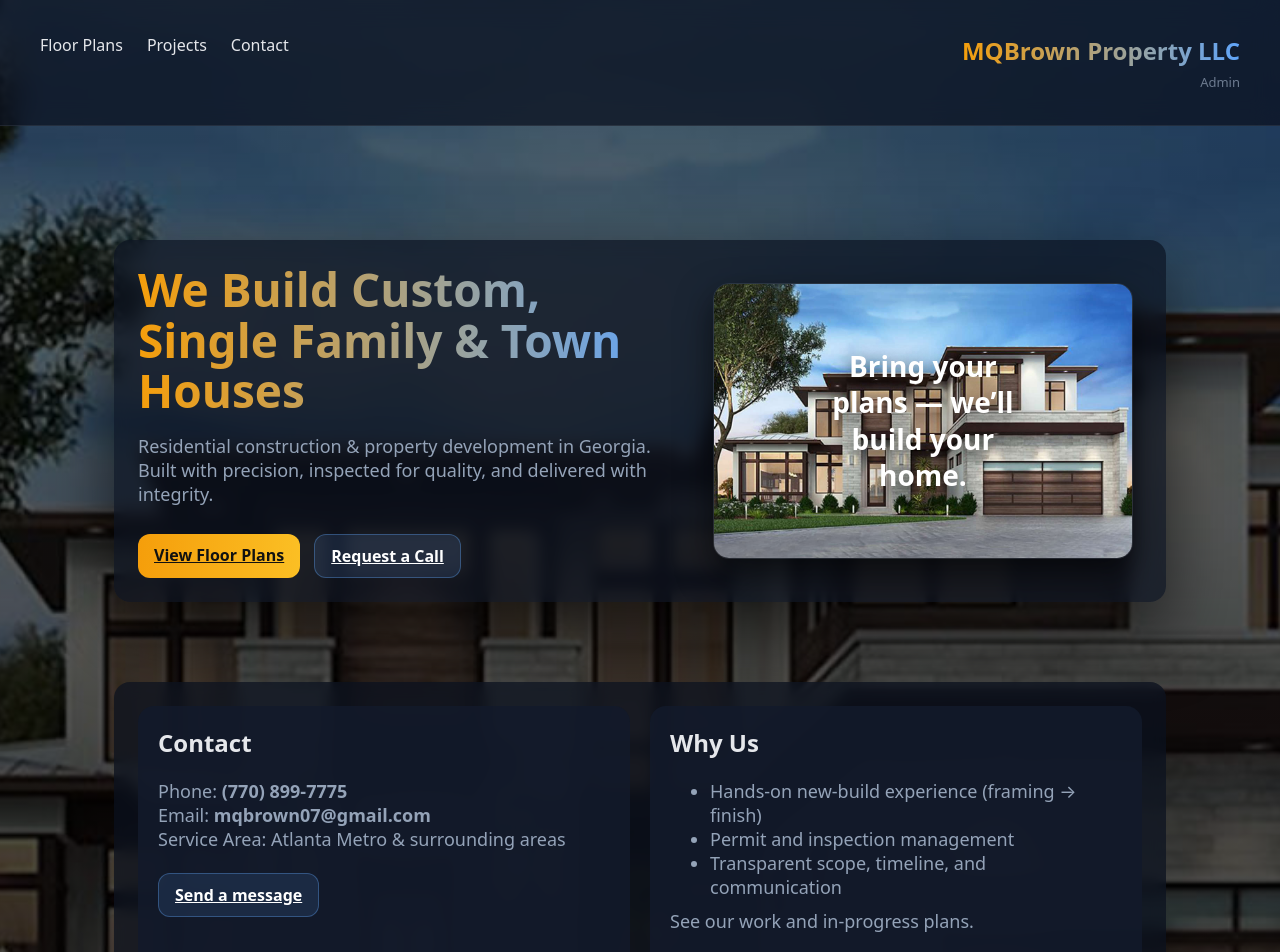
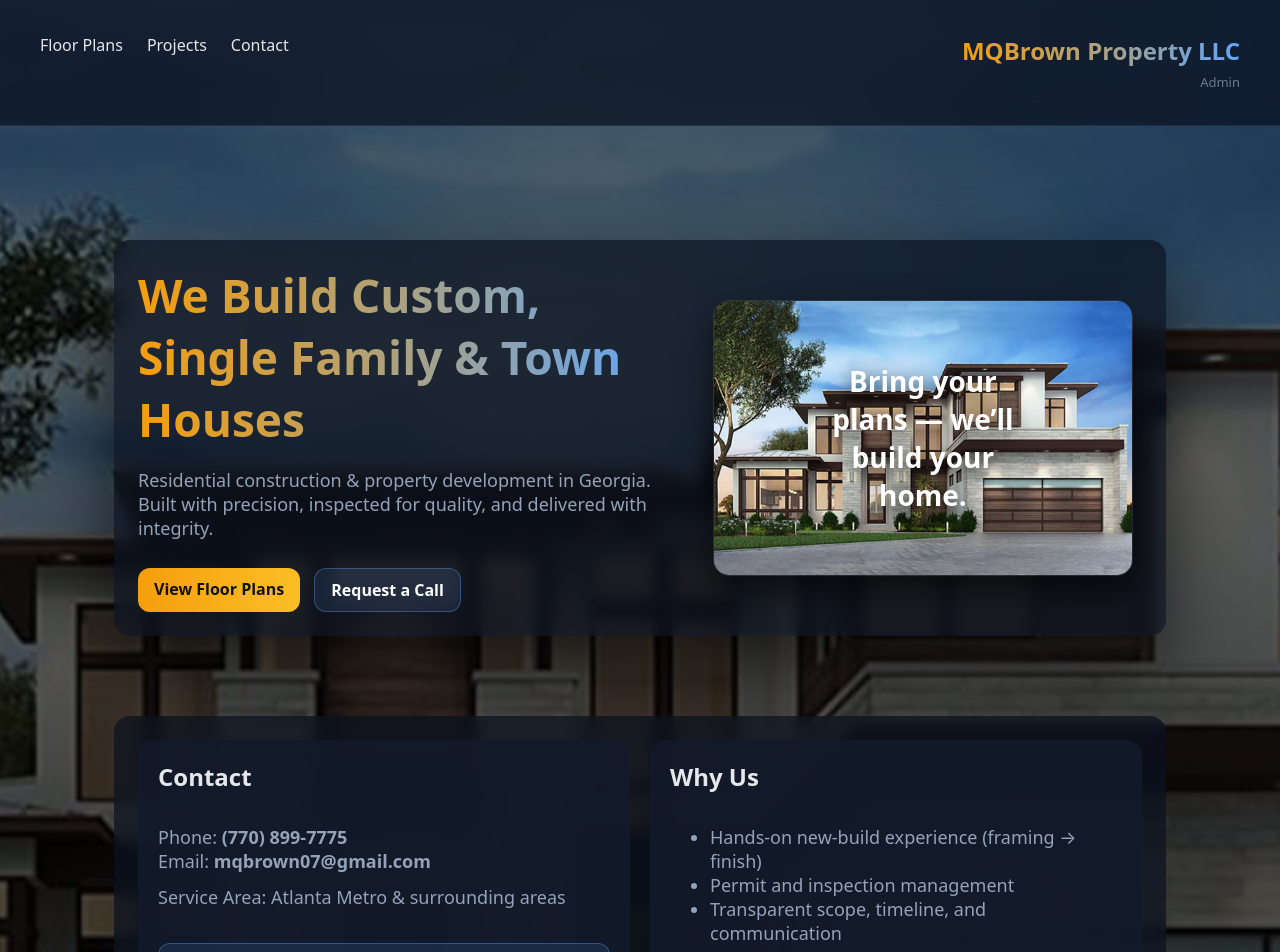
Before and after one commit to MQBrown/MelWebsiteRepo, a React (Vite) app: page / in a window 1280 px wide. Shown: the top 952 px of the page. Built offline with nearby package versions, Linux system fonts and the light colour scheme.

Commit message:
Refactor styles in src/styles.css
Refactor CSS styles for consistency and readability.

```diff
--- a/src/styles.css
+++ b/src/styles.css
@@ -7,9 +7,7 @@
   --brand2:#60a5fa;
 }
 
-* {
-  box-sizing:border-box;
-}
+*{ box-sizing:border-box; }
 
 body{
   margin:0;
@@ -47,7 +45,6 @@ body{
   border-bottom:1px solid rgba(255,255,255,.08);
 }
 
-/* LEFT MENU */
 .links{
   display:flex;
   gap:24px;
@@ -104,7 +101,7 @@ body{
   backdrop-filter: blur(10px);
   background: rgba(20,30,50,0.55);
 
-  box-shadow:0 30px 70px rgba(0,0,0,.6);
+  box-shadow: 0 30px 70px rgba(0,0,0,.6);
 }
 
 .hero-split{
@@ -141,7 +138,6 @@ body{
   box-shadow:0 15px 35px rgba(0,0,0,.6);
 }
 
-/* BIG TEXT OVER IMAGE */
 .hero-overlay-text{
   position:absolute;
   top:50%;
@@ -151,7 +147,6 @@ body{
   text-align:center;
   font-size:28px;
   font-weight:800;
-  line-height:1.3;
 
   max-width:280px;
   color:#fff;
@@ -163,7 +158,6 @@ body{
 .h1{
   font-size:46px;
   font-weight:900;
-  line-height:1.1;
   margin:0;
 
   background: linear-gradient(90deg, #f59e0b, #60a5fa);
@@ -174,7 +168,6 @@ body{
 .sub{
   font-size:18px;
   color:var(--muted);
-  max-width:520px;
   margin:0 0 10px;
 }
 
@@ -185,15 +178,19 @@ body{
   flex-wrap:wrap;
 }
 
+/* ✅ REMOVED LINK LOOK FROM BUTTONS */
 .btn{
+  display:inline-block;
   padding:10px 16px;
   border-radius:12px;
   font-weight:700;
   border:none;
   cursor:pointer;
 
+  text-decoration:none;     /* ✅ removes underline */
+  color:#111;               /* ✅ prevents blue/purple */
+
   background: linear-gradient(90deg, #f59e0b, #fbbf24);
-  color:#111;
 }
 
 .btn:hover{
@@ -201,8 +198,8 @@ body{
 }
 
 .btn.secondary{
+  color:#fff;
   background: rgba(96,165,250,.12);
-  color:#fff;
   border:1px solid rgba(96,165,250,.35);
 }
 
@@ -233,6 +230,15 @@ body{
   background: rgba(18,26,43,0.9);
   border-radius:16px;
   padding:20px;
+
+  display:flex;
+  flex-direction:column;
+  gap:12px;
+}
+
+/* ✅ SIMPLE BUTTON SPACING (NO ALIGNMENT TRICKS) */
+.card .btn{
+  margin-top:12px;
 }
 
 /* HALF WIDTH */
@@ -242,61 +248,16 @@ body{
   }
 }
 
-/* ✅ CLEAN BUTTON SPACING (no alignment tricks) */
-.card .btn{
-  margin-top:12px;
-  display:inline-block;
-}
-/* ===== CONTACT PAGE LAYOUT ===== */
+/* ===== CONTACT PAGE ===== */
 .contact-layout{
   display:grid;
-  grid-template-columns: 1fr;
+  grid-template-columns:1fr;
   gap:24px;
 }
 
-@media (min-width: 900px){
+@media (min-width:900px){
   .contact-layout{
-    grid-template-columns: 1.2fr 0.8fr;
+    grid-template-columns:1.2fr 0.8fr;
     gap:32px;
-    align-items:start;
   }
 }
-
-.contact-form{
-  display:grid;
-  gap:12px;
-}
-
-.contact-right{
-  border-left: 1px solid rgba(255,255,255,.08);
-  padding-left: 18px;
-}
-
-@media (max-width: 899px){
-  .contact-right{
-    border-left: none;
-    padding-left: 0;
-    border-top: 1px solid rgba(255,255,255,.08);
-    padding-top: 18px;
-  }
-}
-
-.contact-list{
-  margin: 10px 0 12px;
-  padding-left: 18px;
-}
-
-.contact-list li{
-  margin-bottom: 8px;
-  color: var(--muted);
-}
-
-/* Ensure inputs look consistent */
-.input{
-  width:100%;
-  padding:10px 12px;
-  border-radius:12px;
-  border:1px solid rgba(148,163,184,.25);
-  background:#0b1220;
-  color:var(--text);
-}
```
